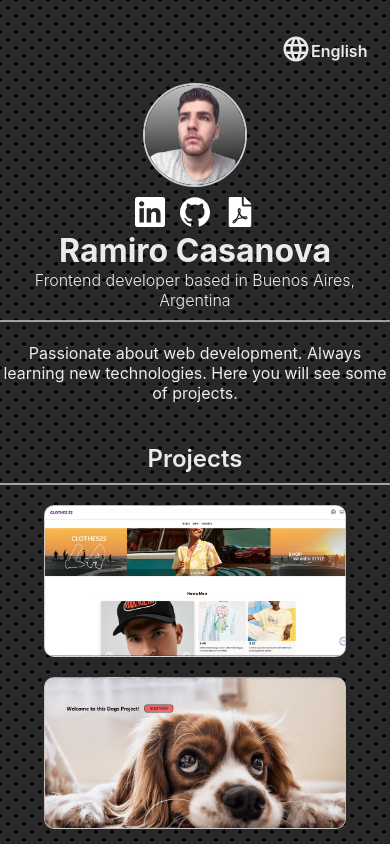
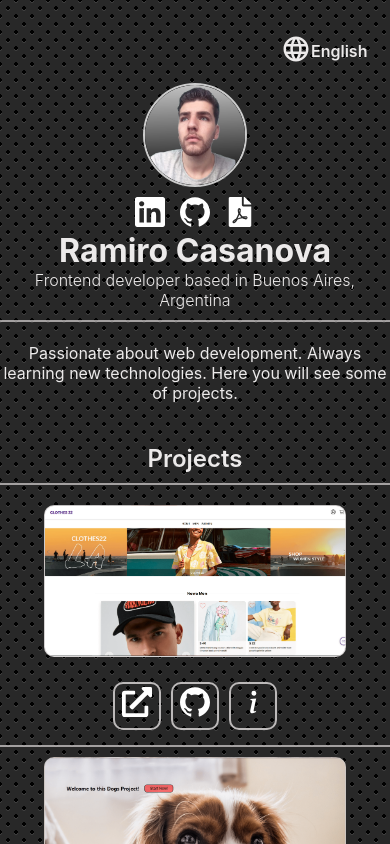
Before and after one commit to CasanovaRamiro/Portfolio, a React (Vite) app: page / in a window 390 px wide. Shown: the top 844 px of the page. Built offline with nearby package versions, Linux system fonts and the light colour scheme.

Commit message:
Added a mobile functionality on projects for better UX

```diff
--- a/src/Components/Cards/Cards.jsx
+++ b/src/Components/Cards/Cards.jsx
@@ -6,7 +6,7 @@ import{FaExternalLinkAlt, } from 'react-icons/fa'
 import { SiGithub} from 'react-icons/si'
 import { BsInfoLg} from 'react-icons/bs'
 import {AiOutlineCloseSquare} from 'react-icons/ai'
-
+import useMediaQuery from "../../Hooks/useMediaQuery";
 
 
 
@@ -19,12 +19,12 @@ function Cards({ img, name, gitHubLink, deployLink, infoEspañol, infoEnglish ,
     const handleInfoModal=()=>{
       setInfoModal(!infoModal)
     }
-
+    const alt = useMediaQuery('(min-width: 650px)')
     let image
     if(img === 'ecommerce'){image = ecommerceImage}
     if(img === 'dogs'){image = dogsImage}
   return (
-    <div>
+    <div className={css.contDeCont}>
       {infoModal? <div className={css.overlay}><div className={css.overlay} onClick={()=>handleInfoModal()}></div>
           <div className={css.infoCard}>
 
@@ -39,7 +39,7 @@ function Cards({ img, name, gitHubLink, deployLink, infoEspañol, infoEnglish ,
       </div>:null}
       <div className={css.container} style={{ backgroundImage: `url(${image})` }}>
         <div className={css.layout}>
-          <div className={css.iconContainer} onMouseEnter={()=>handleIcons()} onMouseLeave={()=>handleIcons()} >
+         {alt? <div className={css.iconContainer} onMouseEnter={()=>handleIcons()} onMouseLeave={()=>handleIcons()} >
               {icons && <a className={css.link} target="_blank" href={deployLink}>
                   <h1 className={css.icon}><FaExternalLinkAlt size='30px'/></h1>
               </a>}
@@ -51,10 +51,23 @@ function Cards({ img, name, gitHubLink, deployLink, infoEspañol, infoEnglish ,
               {icons && <a className={css.link} target="_blank" onClick={()=>handleInfoModal()}>
                   <h1 className={css.icon}><BsInfoLg size='30px'/></h1>
               </a>}
-          </div>
+          </div>: null}
         </div>
 
       </div>
+      {alt === false ? <div className={css.iconContainer} >
+              { <a className={css.link} target="_blank" href={deployLink}>
+                  <h1 className={css.icon}><FaExternalLinkAlt size='30px'/></h1>
+              </a>}
+
+            { <a className={css.link} target="_blank" href={gitHubLink}>
+                  <h1 className={css.icon}><SiGithub size='30px'/></h1>
+              </a>}
+
+              { <a className={css.link} target="_blank" onClick={()=>handleInfoModal()}>
+                  <h1 className={css.icon}><BsInfoLg size='30px'/></h1>
+              </a>}
+          </div>: null}
     </div>
   );
 }
--- a/src/Components/Cards/Cards.module.css
+++ b/src/Components/Cards/Cards.module.css
@@ -36,21 +36,21 @@
 
 .icon {
     text-align: center;
-    background-color: rgb(5, 5, 5);
+    background-color: transparent;
     padding: 2px;
     margin: 5px;
-    border: 3px rgb(248, 248, 248) solid;
+    border: 2px rgb(188, 185, 185) solid;
     border-radius: 10px;
     width: 40px;
     height: 40px;
     transition: 0.2s;
 }
 .icon:hover{
-    color: black;
-    border: 3px solid black;
+    color: rgb(17, 17, 17);
+    border: 2px solid rgb(23, 22, 22);
     font-weight: 700;
     transform: scale(1.05);
-    background-color: rgb(248, 248, 248);
+    background-color: rgba(255, 255, 255, 0.922);
     box-shadow: 1px 1px 10px rgba(255, 255, 255, 0.584);
 }
 
@@ -120,3 +120,26 @@
     font-weight: 500;
     margin-bottom: 10px;
 }
+
+@media (max-width: 650px){
+    .contDeCont {
+        padding-bottom: 10px;
+        margin-bottom: 10px;
+        width: 100%;
+        border-bottom: solid 2px rgba(203, 199, 199, 0.759);
+    }
+    .layout:hover{
+        background-color:transparent;
+    }
+    .contDeCont:hover .container{
+        border: solid 1px rgb(255, 255, 255);
+        box-shadow: 1px 1px 10px rgba(255, 255, 255, 0.315);
+    }
+    /* .iconContainer{
+        border: solid 1px blueviolet;
+        position: absolute;
+        width: 100%;
+        height: 147%;
+        align-items: flex-end;
+    } */
+}
--- /dev/null
+++ b/src/Hooks/useMediaQuery.jsx
@@ -0,0 +1,19 @@
+import { useState, useEffect } from "react";
+
+const useMediaQuery = (query) => {
+  const [matches, setMatches] = useState(false);
+
+  useEffect(() => {
+    const media = window.matchMedia(query);
+    if (media.matches !== matches) {
+      setMatches(media.matches);
+    }
+    const listener = () => setMatches(media.matches);
+    window.addEventListener("resize", listener);
+    return () => window.removeEventListener("resize", listener);
+  }, [matches, query]);
+
+  return matches;
+}
+
+export default useMediaQuery;
```
